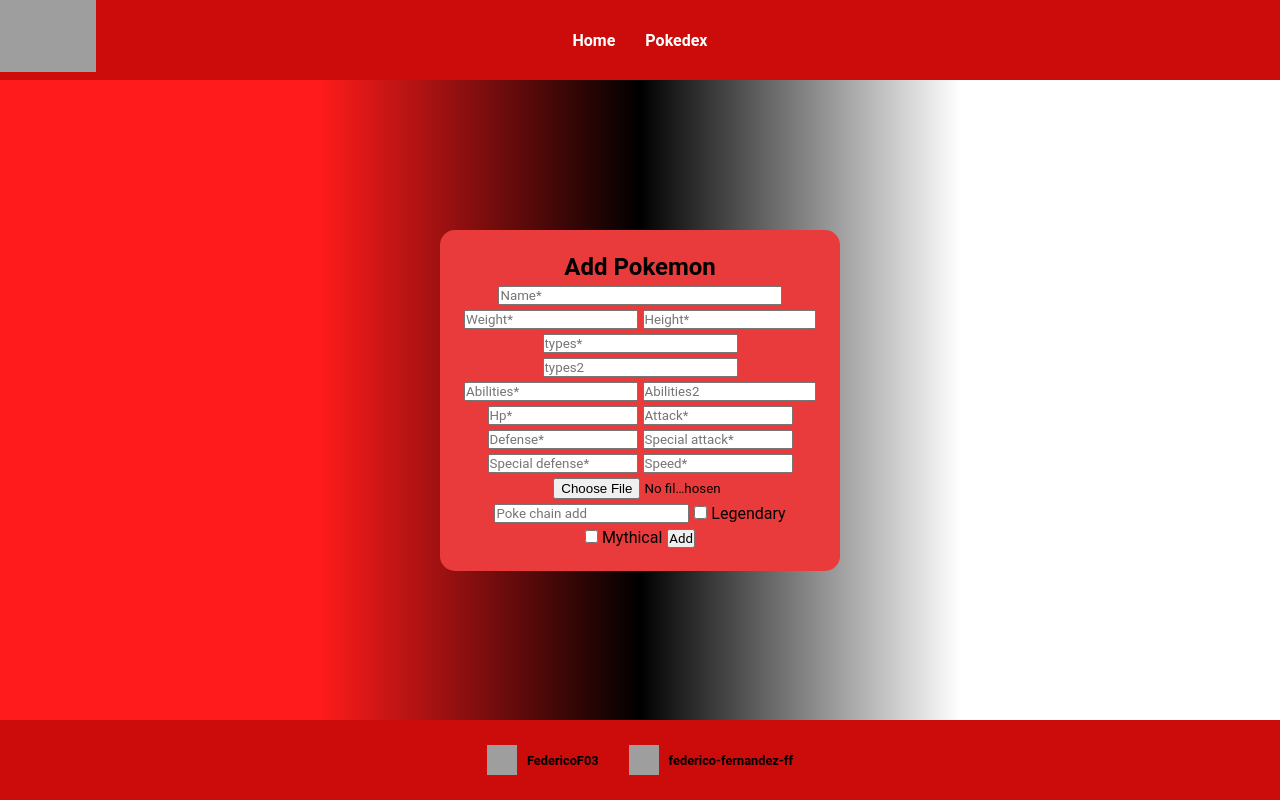
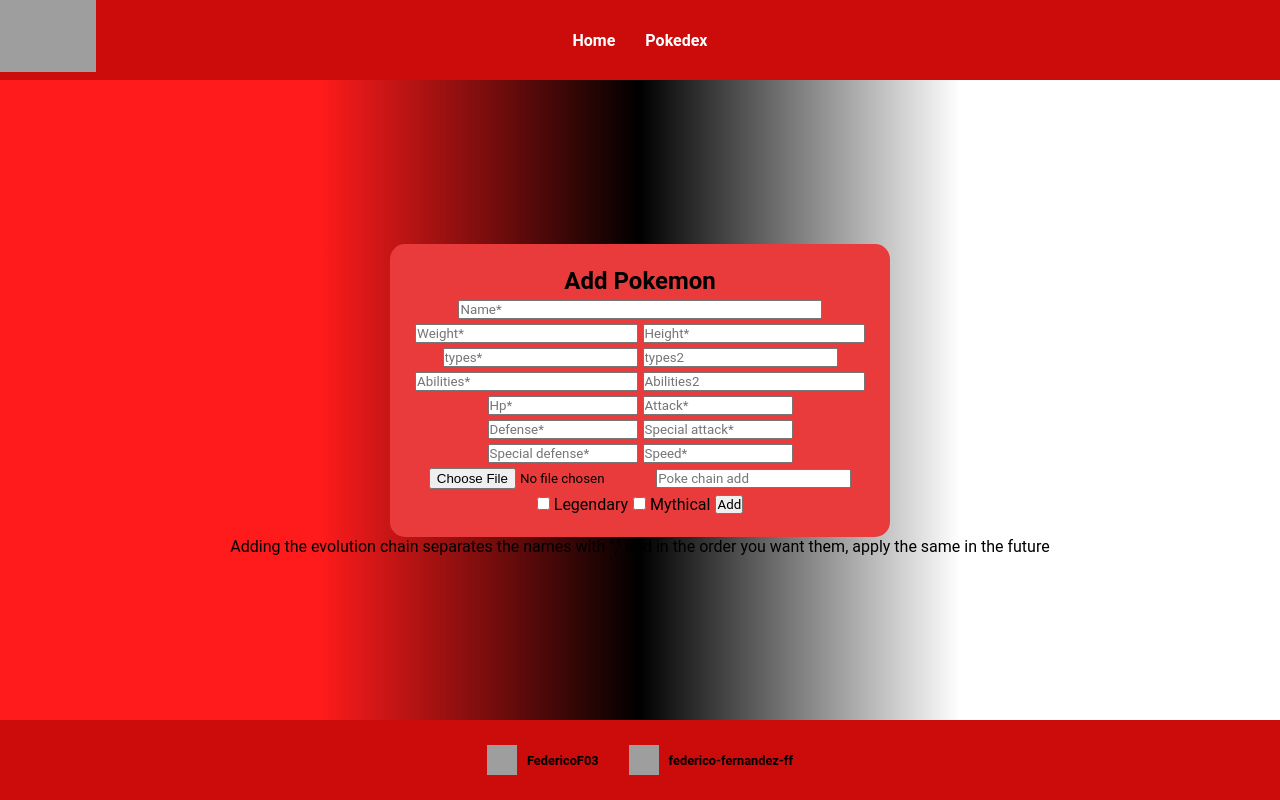
Before and after one commit to FedericoF03/Poke-Api-PHP, a PHP site: page /pokedex-add in a window 1280 px wide. Run offline with PHP 8.4, Linux system fonts and the light colour scheme; data that the repository does not hold is empty; grey boxes are pictures that could not be loaded.

Commit message:
Probando ubicacion para aviso

```diff
--- a/Views/pokedex-add.php
+++ b/Views/pokedex-add.php
@@ -50,6 +50,7 @@
                         <input type="hidden" name="crud" value="set">
                     </div>
                 </div>
+                <p class="warning">Adding the evolution chain separates the names with "," and in the order you want them, apply the same in the future</p>
             </form>
         </div>';
         print($template);
```
